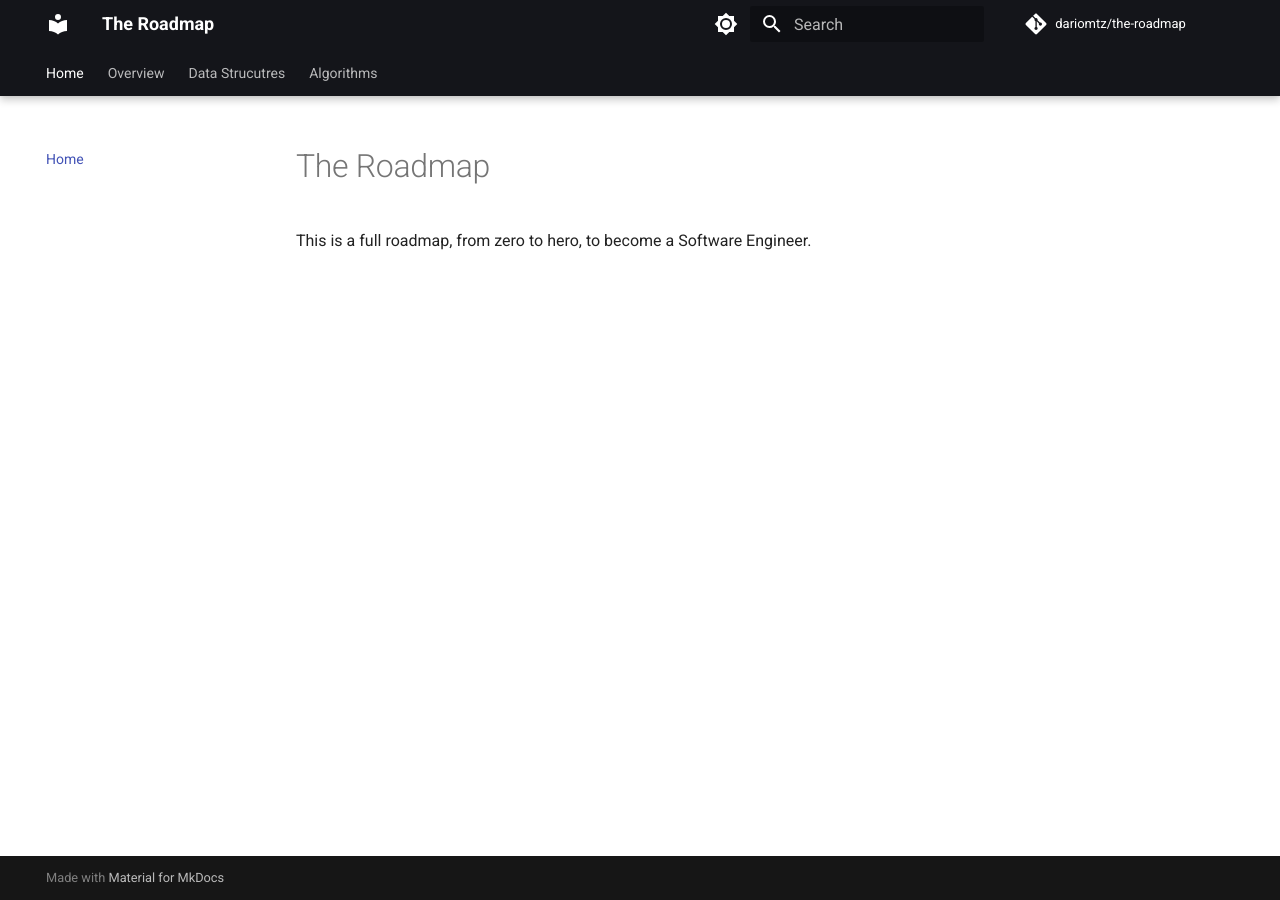
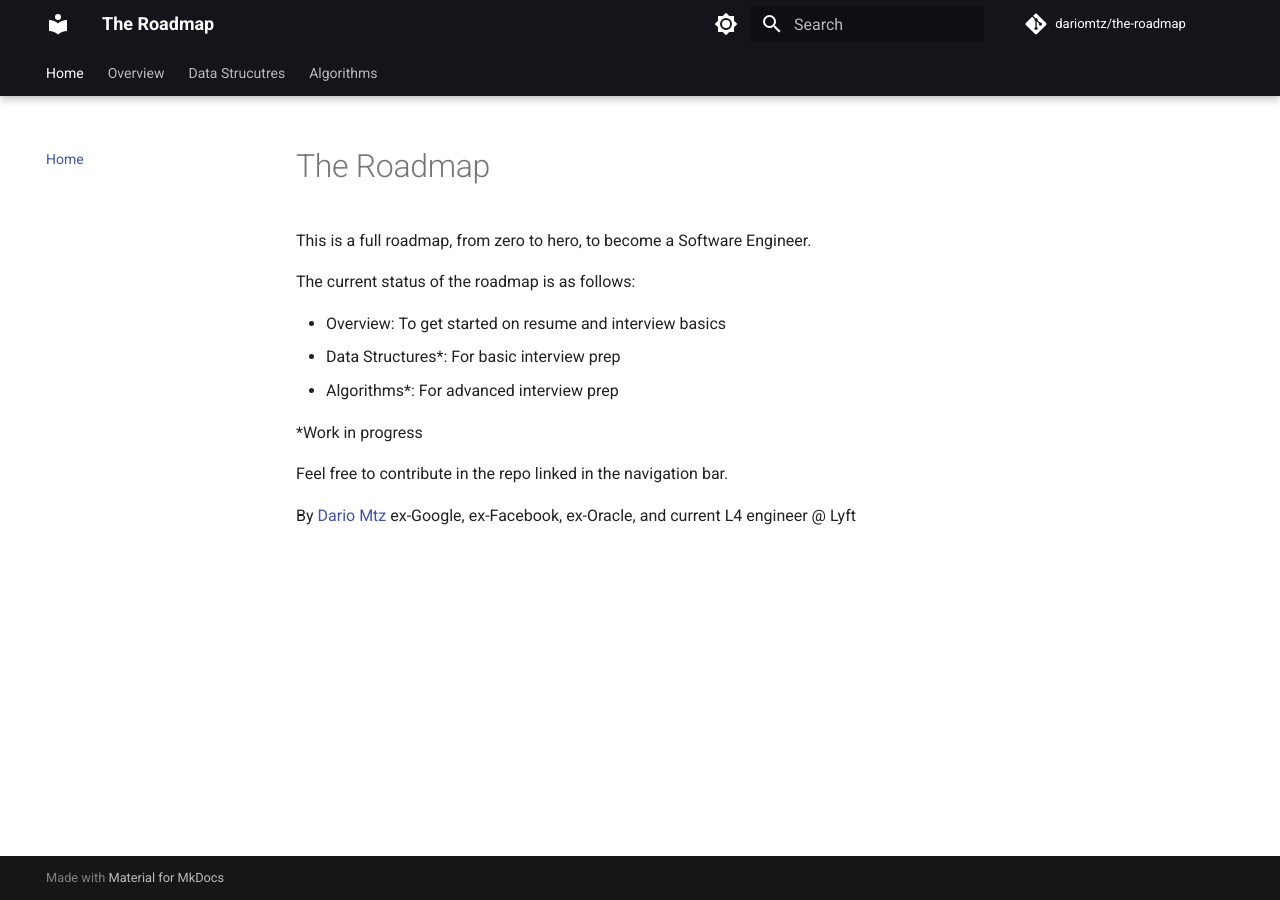
Before and after one commit to dariomtz/the-roadmap, an MkDocs documentation site: the page built from docs/index.md, in a window 1280 px wide. Built offline with MkDocs 1.6.1 and Material for MkDocs 9.7.7, drawn with Linux system fonts in a browser that asks for light colours; comment, search, counter and statistics services are not loaded.

Commit message:
Change home page

```diff
--- a/docs/index.md
+++ b/docs/index.md
@@ -1,3 +1,16 @@
 # The Roadmap
 
 This is a full roadmap, from zero to hero, to become a Software Engineer.
+
+The current status of the roadmap is as follows:
+
+- Overview: To get started on resume and interview basics
+- Data Structures*: For basic interview prep
+- Algorithms*: For advanced interview prep
+
+*Work in progress
+
+Feel free to contribute in the repo linked in the navigation bar.
+
+By [Dario Mtz](https://www.linkedin.com/in/dariomtz/) ex-Google, ex-Facebook,
+ex-Oracle, and current L4 engineer @ Lyft
```
